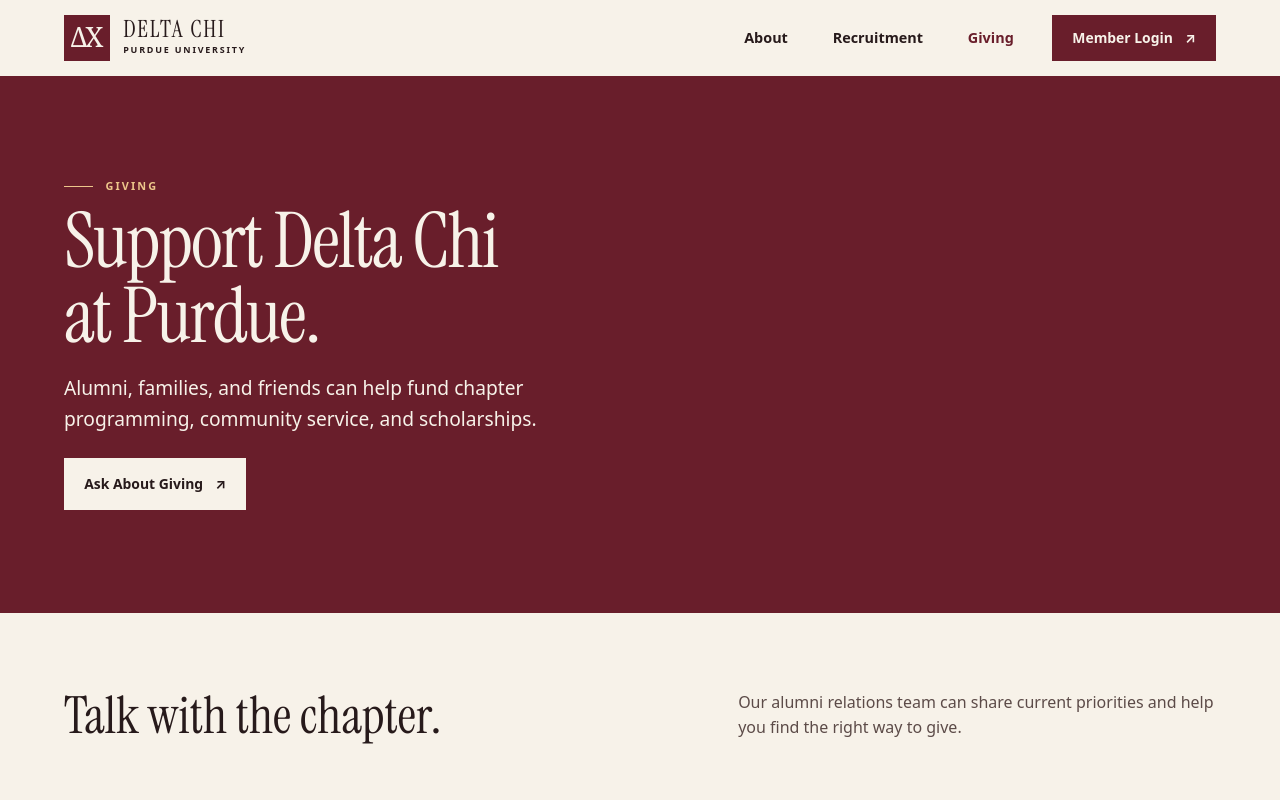
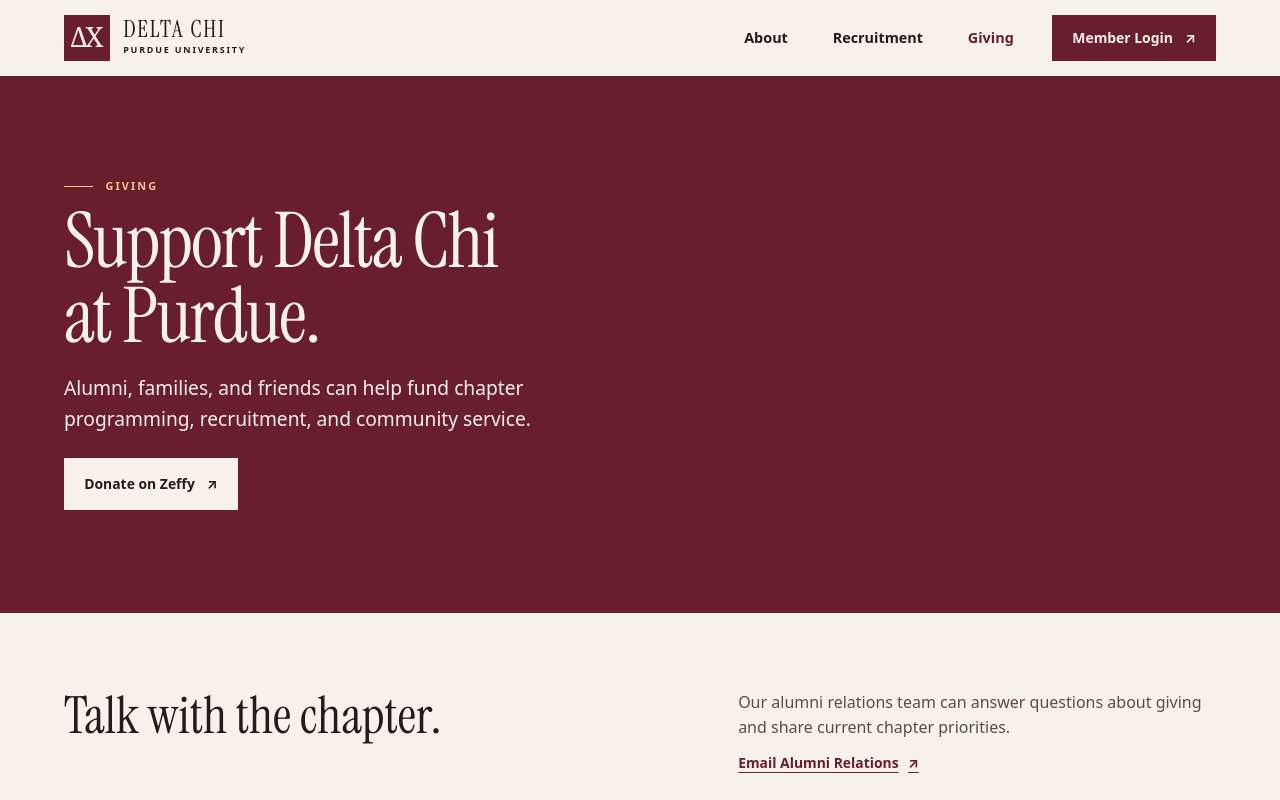
Before and after one commit to Sabaleaarnav/deltachipurdue, a plain HTML site: page donate.html in a window 1280 px wide. Shown: the top 800 px of the page. Drawn offline with Linux system fonts and the light colour scheme.

Commit message:
Link Giving to the Purdue Zeffy campaign (#6)
Co-authored-by: sabale-aarnav <aarsab23@bergen.org>

```diff
--- a/donate.html
+++ b/donate.html
@@ -34,14 +34,17 @@
       <div class="shell">
         <p class="eyebrow">Giving</p>
         <h1 class="section-title" id="giving-title">Support Delta&nbsp;Chi at Purdue.</h1>
-        <p class="intro-copy">Alumni, families, and friends can help fund chapter programming, community service, and scholarships.</p>
-        <a class="button button-light" href="mailto:alumni@deltachipurdue.org?subject=Giving%20to%20Delta%20Chi%20Purdue">Ask About Giving <span class="arrow" aria-hidden="true">↗</span></a>
+        <p class="intro-copy">Alumni, families, and friends can help fund chapter programming, recruitment, and community service.</p>
+        <a class="button button-light" href="https://www.zeffy.com/en-US/donation-form/donate-for-dchi-purdue">Donate on Zeffy <span class="arrow" aria-hidden="true">↗</span></a>
       </div>
     </section>
 
     <section class="giving-detail shell" aria-labelledby="giving-contact">
       <h2 id="giving-contact">Talk with the chapter.</h2>
-      <p>Our alumni relations team can share current priorities and help you find the right way to give.</p>
+      <div>
+        <p>Our alumni relations team can answer questions about giving and share current chapter priorities.</p>
+        <a class="text-link" href="mailto:alumni@deltachipurdue.org?subject=Giving%20to%20Delta%20Chi%20Purdue">Email Alumni Relations <span class="arrow" aria-hidden="true">↗</span></a>
+      </div>
     </section>
   </main>
 
```
